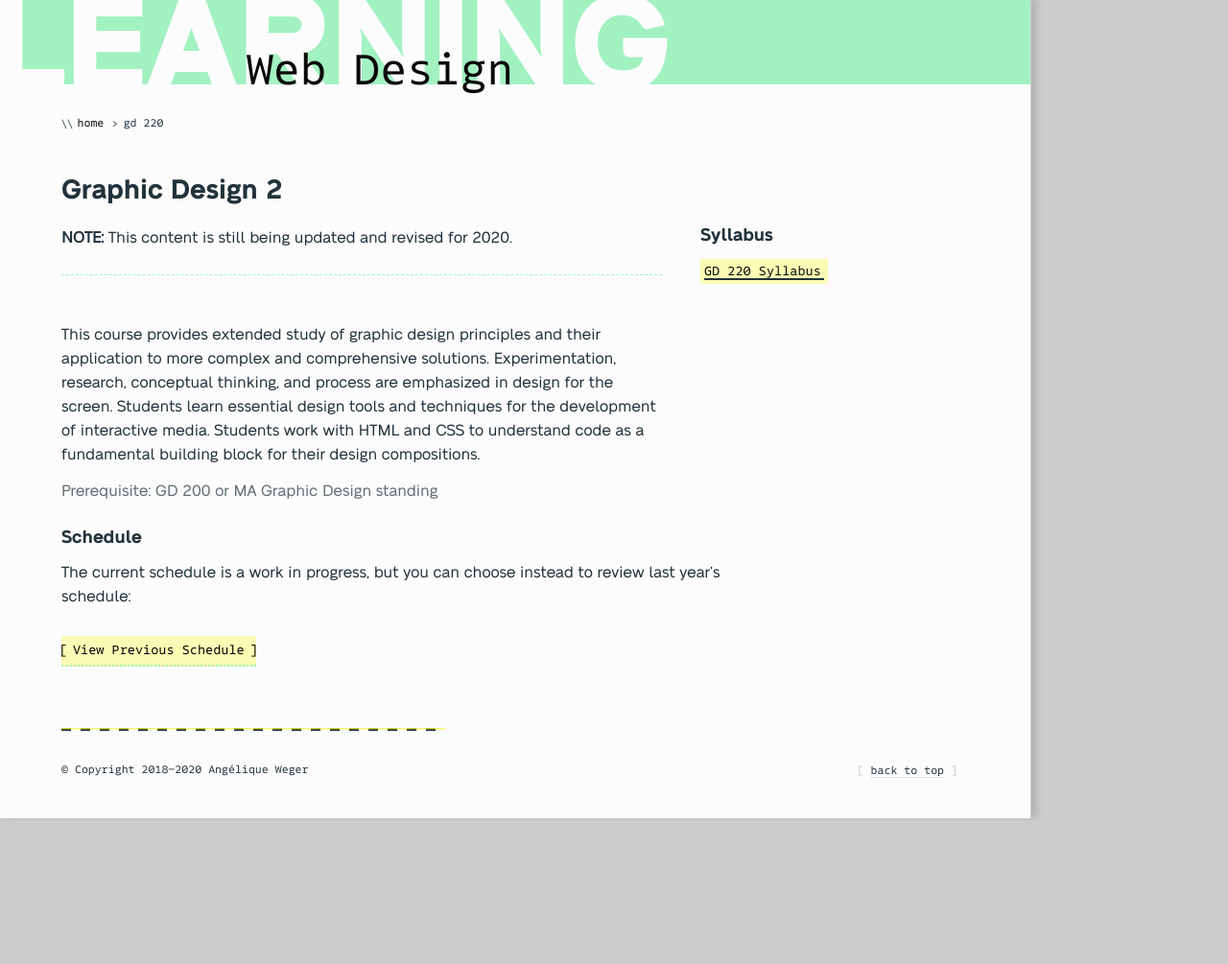
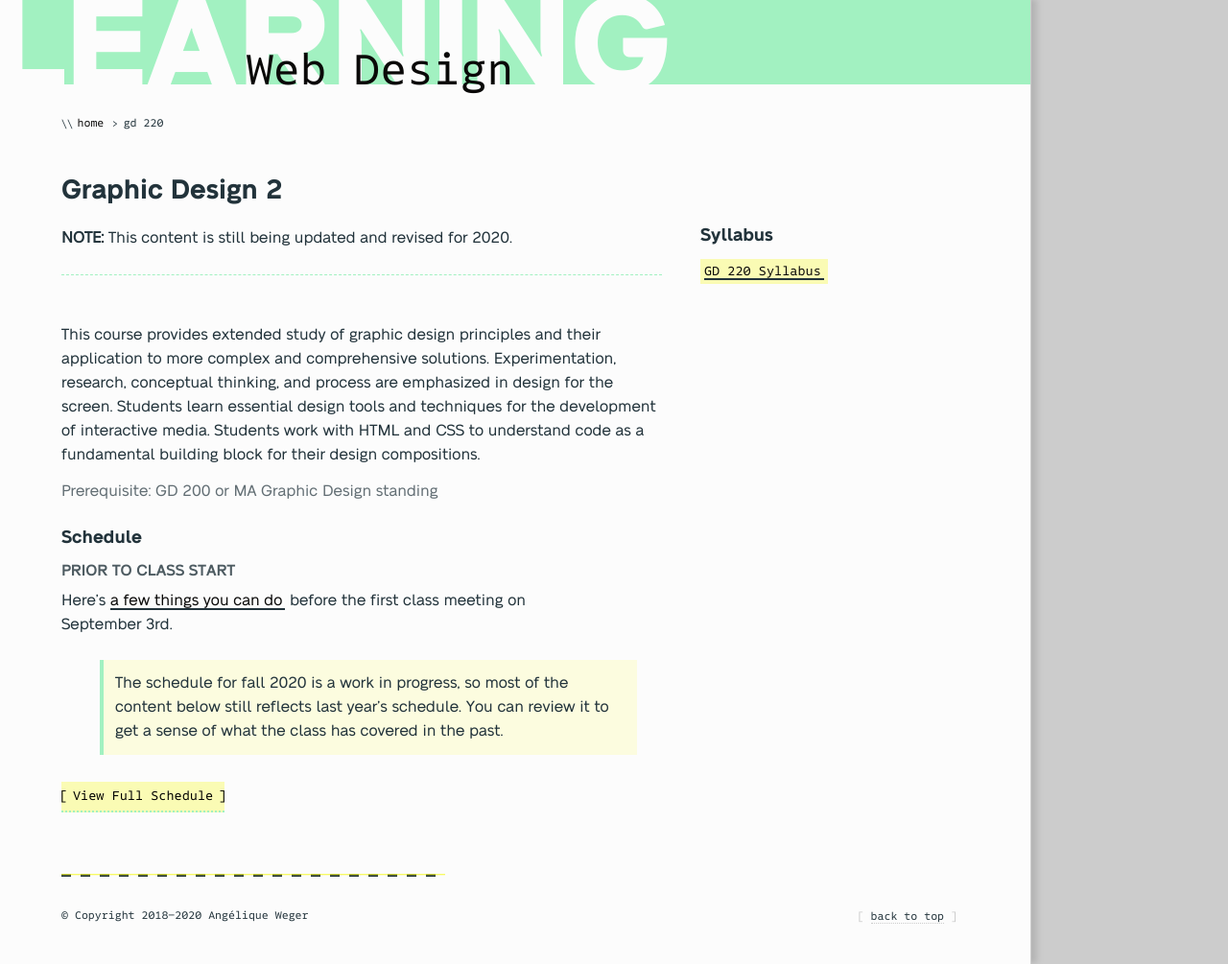
Before and after one commit to mica-web/mica-web.github.io, a Jekyll site: the page built from gd-220/index.md, in a window 1280 px wide. Shown: the whole page at 96% size. Built offline with Jekyll 4.4.1, drawn with Linux system fonts in a browser that asks for light colours; some web fonts are replaced; before the commit the page ends 900 px from its top, so only the background shows below that.

Commit message:
Switch to new index format

```diff
--- a/gd-220/_includes/current.md
+++ b/gd-220/_includes/current.md
@@ -1,6 +1,8 @@
 
 {% assign currentdate = 'now' | date: "%Y-%m-%d" %}
-{% assign currentdate = '2020-09-03' | date: "%Y-%m-%d" %}
+{% comment %}
+assign currentdate = '2020-09-03' | date: "%Y-%m-%d"
+{% endcomment %}
 {% assign startdate = '2020-09-03' | date: "%Y-%m-%d" %}
 
 {% if (currentdate <= startdate) %}
--- a/gd-220/_includes/schedule.md
+++ b/gd-220/_includes/schedule.md
@@ -3,18 +3,19 @@ Schedule
 
 {% include_relative _includes/current.md %}
 
+{: .callout }
+The schedule for fall 2020 is a work in progress, so most of the content below still reflects last year's schedule. You can review it to get a sense of what the class has covered in the past.
+
 <button type="button" class="u-button-reset js-generic-toggle highlighter" aria-controls="js-target-schedule">View Full Schedule</button>
-
-<h3 class="u-sr-only">Full Schedule</h3>
 
 <ol id="js-target-schedule" class="u-list-reset has-reveal-animation schedule-list">
 {% for week in site.gd220 %}
 {% assign weeknum = week.path | replace:'_gd220/w','' | replace:'.md', '' %}
 
   <li class="accordion-wrapper" id="week{{ weeknum }}">
-    <h4 class="accordion-title{% if week.empty %} has-no-content js-content-toggle-ignore{% else %} js-trigger-content-toggle{% endif %}">
+    <h3 class="accordion-title{% if week.empty %} has-no-content js-content-toggle-ignore{% else %} js-trigger-content-toggle{% endif %}">
       {{ week.topic }}
-    </h4>
+    </h3>
     {{ week.content | markdownify }}
   </li>
 
--- a/gd-220/index.md
+++ b/gd-220/index.md
@@ -35,25 +39,10 @@ Syllabus
 
 <section>
 
-Schedule
---------
+{% include_relative _includes/schedule.md %}
 
-The current schedule is a work in progress, but you can choose instead to review last year's schedule:
-
-<button type="button" class="u-button-reset js-generic-toggle highlighter" aria-controls="js-target-schedule">View Previous Schedule</button>
-
-<ol id="js-target-schedule" class="u-list-reset has-reveal-animation schedule-list">
-{% for week in site.gd220 %}
-{% assign weeknum = week.path | replace:'_gd220/w','' | replace:'.md', '' %}
-
-  <li class="accordion-wrapper" id="week{{ weeknum }}">
-    <h2 class="accordion-title{% if week.empty %} has-no-content js-content-toggle-ignore{% else %} js-trigger-content-toggle{% endif %}">
-      {{ week.topic }}
-    </h2>
-    {{ week.content | markdownify }}
-  </li>
-
-{% endfor %}
-</ol>
+{% comment %}
+% include_relative _includes/projects.md %
+{% endcomment %}
 
 </section>
```
Also changed, not shown: other parts of gd-220/index.md (+4 -0 lines), gd-220/00/early-start.md (+2 -1 lines), gd-220/index-future.md (deleted, +0 -46 lines), gd-220/index-old.md (added, +59 -0 lines).
